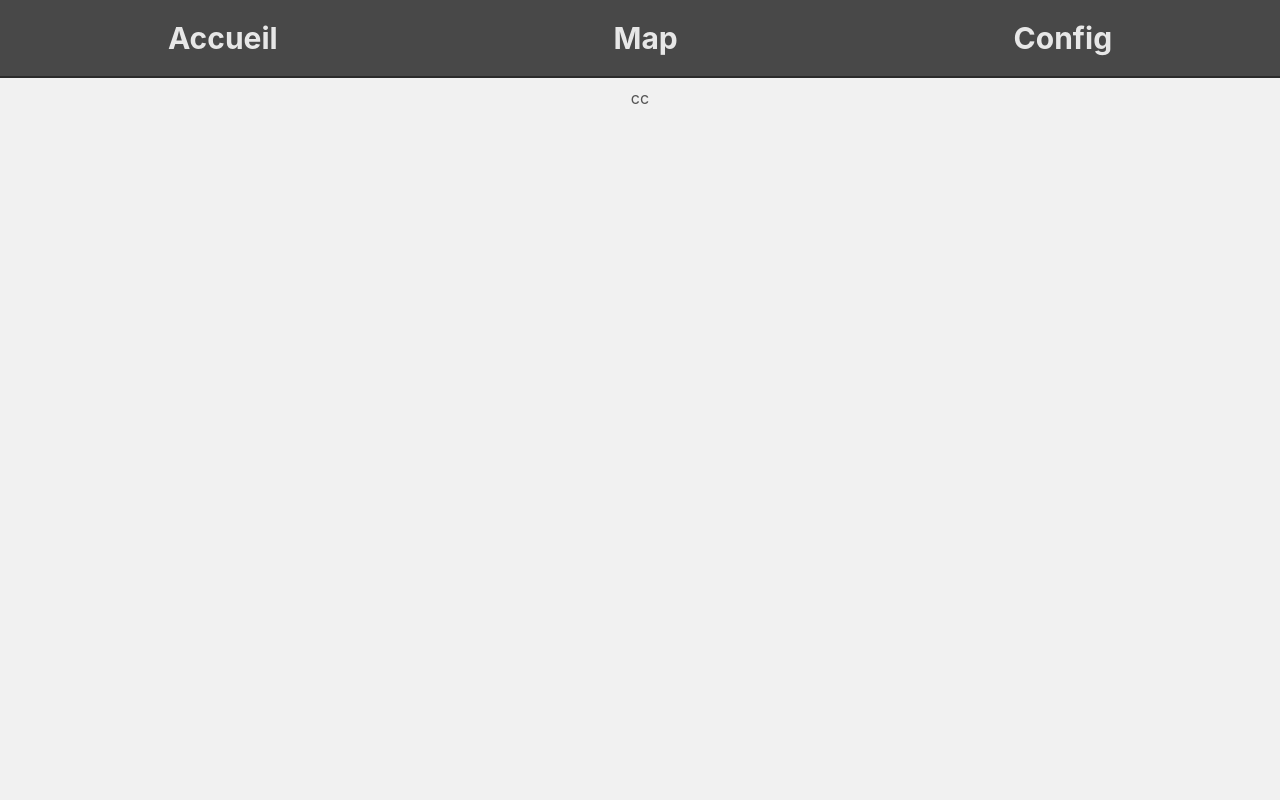
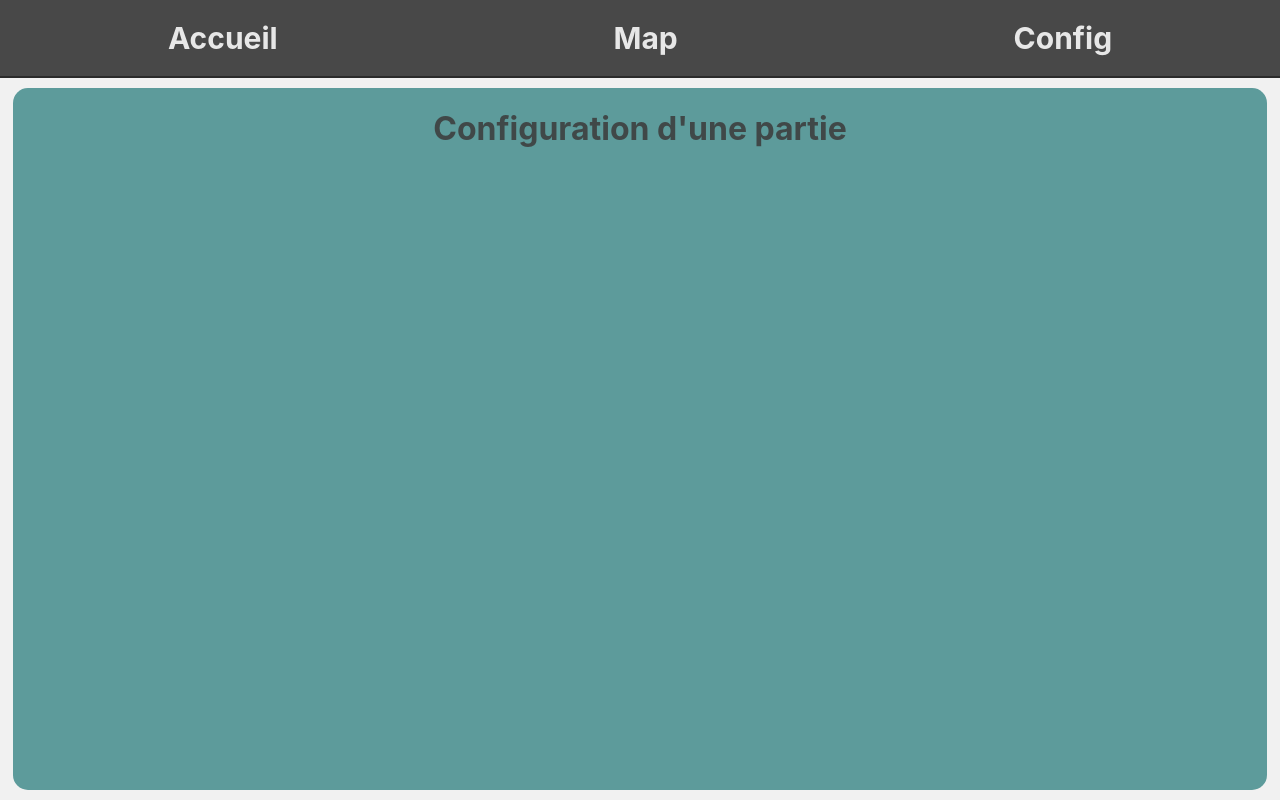
Before and after one commit to ThomasBasquin/Soobyhunt, a React (Vite) app in the folder scoobyflag_web/: page /dashboard/config in a window 1280 px wide. Shown: the top 800 px of the page. Built offline with nearby package versions, Linux system fonts and the light colour scheme.

Commit message:
Début page config + ajout variables de couleur en CSS

```diff
--- /dev/null
+++ b/scoobyflag_web/src/css/config.css
@@ -0,0 +1,8 @@
+.fondViolet {
+    background-color: var(--bleuPastel);
+    width: 100%;
+    height: 100%;
+    border-radius: 15px;
+    display: flex;
+    justify-content: center;
+}
--- a/scoobyflag_web/src/css/main.css
+++ b/scoobyflag_web/src/css/main.css
@@ -2,6 +2,9 @@
     font-family: Inter, Avenir, Helvetica, Arial, sans-serif;
     color: rgba(60, 60, 60, 0.87);
     background-color: #f1f1f1;
+    --orange: #EE9158;
+    --violet: #6B2B94;
+    --bleuPastel: #5D9B9B;
 }
 
 body {
--- a/scoobyflag_web/src/route/Config.jsx
+++ b/scoobyflag_web/src/route/Config.jsx
@@ -1,7 +1,8 @@
 import { Link } from "react-router-dom";
+import "../css/config.css"
 
 export default function Config() {
-    return (<>
-        cc
-    </>)
+    return (<div className="fondViolet">
+        <h1>Configuration d'une partie</h1>
+    </div>)
 }
```
